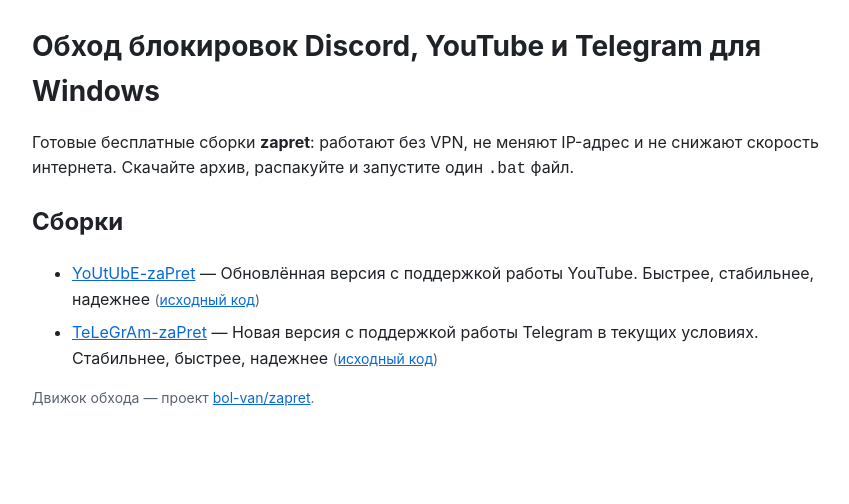
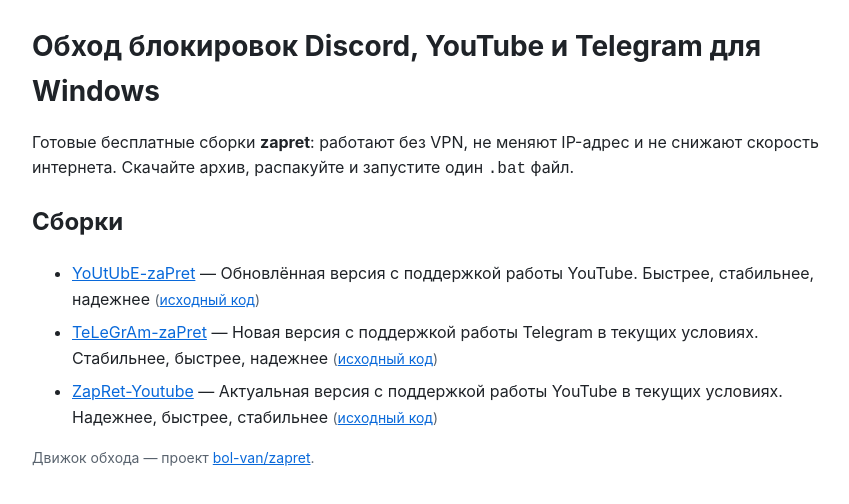
Before and after one commit to Channeltrupulse/channeltrupulse.github.io, a plain HTML site: page index.html in a window 1280 px wide. Shown: the whole page, without its empty margins (198-1047 px from the left). Drawn offline with Linux system fonts and the light colour scheme.

Commit message:
hub: repo index

```diff
--- a/index.html
+++ b/index.html
@@ -27,6 +27,7 @@
   <ul>
     <li><a href="https://channeltrupulse.github.io/YoUtUbE-zaPret/">YoUtUbE-zaPret</a> — Обновлённая версия с поддержкой работы YouTube. Быстрее, стабильнее, надежнее <span class="meta">(<a href="https://github.com/Channeltrupulse/YoUtUbE-zaPret">исходный код</a>)</span></li>
     <li><a href="https://channeltrupulse.github.io/TeLeGrAm-zaPret/">TeLeGrAm-zaPret</a> — Новая версия с поддержкой работы Telegram в текущих условиях. Стабильнее, быстрее, надежнее <span class="meta">(<a href="https://github.com/Channeltrupulse/TeLeGrAm-zaPret">исходный код</a>)</span></li>
+    <li><a href="https://channeltrupulse.github.io/ZapRet-Youtube/">ZapRet-Youtube</a> — Актуальная версия с поддержкой работы YouTube в текущих условиях. Надежнее, быстрее, стабильнее <span class="meta">(<a href="https://github.com/Channeltrupulse/ZapRet-Youtube">исходный код</a>)</span></li>
   </ul>
   <p class="meta">Движок обхода — проект
     <a href="https://github.com/bol-van/zapret">bol-van/zapret</a>.</p>
```
